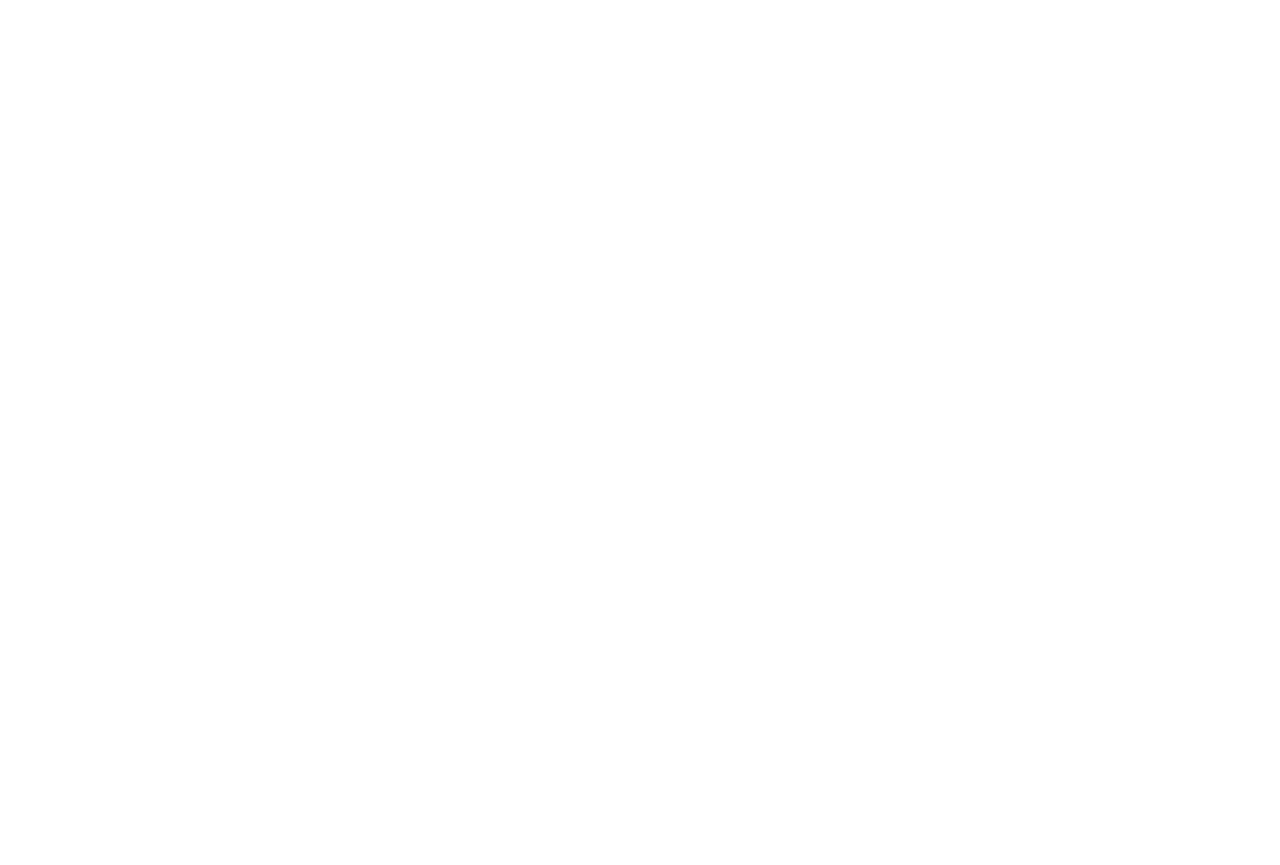
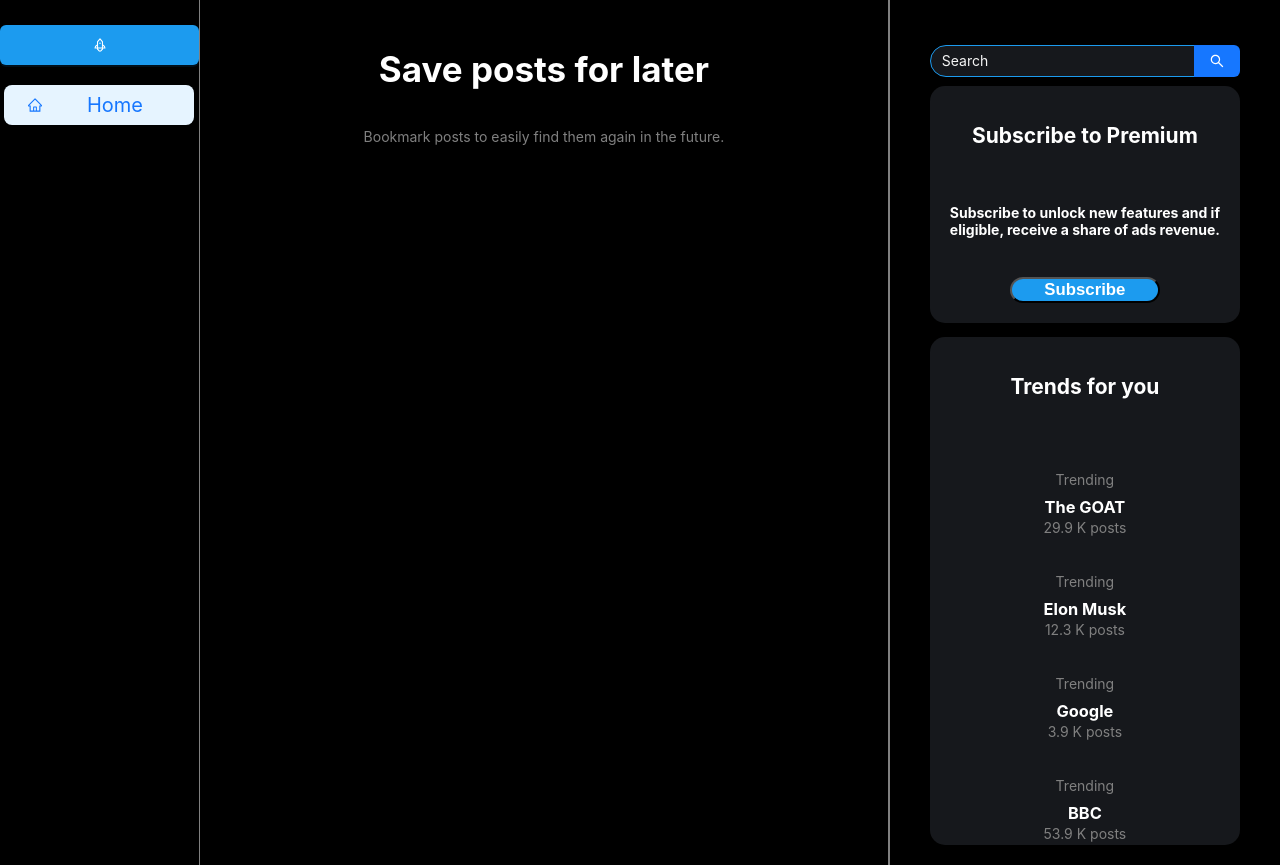
Before and after one commit to MussaShaukenov/KBTU-project, a React (Create React App) app: page /bookmarks in a window 1280 px wide. Before the commit this address had no page. Before the commit the page ends 800 px from the top, so only its background shows below. Built offline with nearby package versions, Linux system fonts and the light colour scheme.

Commit message:
feat: add PageNotFound

```diff
--- a/src/App.tsx
+++ b/src/App.tsx
@@ -3,11 +3,16 @@ import {BrowserRouter as Router, Route, Link, Routes} from "react-router-dom";
 import './App.css';
 import Registration from "./components/Registration/Registration";
 import Login from "./components/Login/Login";
-import MainPage from "./components/MainPage/MainPage";
+import LayoutContainer from "./components/MainPage/LayoutContainer";
 import InitialPage from "./components/InitialPage/InitialPage";
 import GithubLogin from "./components/GithubLogin/GithubLogin";
+import PageNotFound from "./components/PageNotFound/PageNotFound";
 import {ConfigProvider} from "antd";
 import enUS from 'antd/lib/locale/en_US';
+import Notifications from "./components/Notifications/Notifications";
+import Profile from "./components/Profile/Profile";
+import Bookmark from "./components/Bookmarks/Bookmark";
+import Community from "./components/Communities/Community";
 
 
 function App() {
@@ -18,9 +23,13 @@ function App() {
                 <Routes>
                     <Route path="/register" element={<Registration/>}/>
                     <Route path="/login" element={<Login/>}/>
-                    <Route path="/home" element={<MainPage/>}/>
                     <Route path="/" element={<InitialPage/>}/>
+                    <Route path="/notifications" element={<Notifications/>}/>
                     <Route path="/login/github" element={<GithubLogin/>}/>
+                    <Route path="/profile" element={<Profile/>}/>
+                    <Route path="/bookmarks" element={<Bookmark/>}/>
+                    <Route path="/communities" element={<Community/>}/>
+                    <Route path="*" element={<PageNotFound/>}/>
                 </Routes>
             </Router>
         </div>
--- a/src/components/Bookmarks/Bookmark.tsx
+++ b/src/components/Bookmarks/Bookmark.tsx
@@ -1,11 +1,14 @@
 import React from 'react';
 import "./Bookmark.scss"
+import LayoutContainer from "../MainPage/LayoutContainer";
 
 const Bookmark: React.FC = () => (
-    <div className="bookmark-container">
-        <div><h1>Save posts for later</h1></div>
-        <div><p>Bookmark posts to easily find them again in the future.</p></div>
-    </div>
+    <LayoutContainer>
+        <div className="bookmark-container">
+            <div><h1>Save posts for later</h1></div>
+            <div><p>Bookmark posts to easily find them again in the future.</p></div>
+        </div>
+    </LayoutContainer>
 );
 
 export default Bookmark;
--- a/src/components/Communities/Community.tsx
+++ b/src/components/Communities/Community.tsx
@@ -1,10 +1,15 @@
 import React from 'react';
 import "./Community.scss"
+import LayoutContainer from "../MainPage/LayoutContainer";
+
+
 const Community: React.FC = () => (
-    <div className="community-container">
-        <div><h1>You haven’t joined any Communities yet</h1></div>
-        <div><p>When you do, you’ll see their posts here.</p></div>
-    </div>
+    <LayoutContainer>
+        <div className="community-container">
+            <div><h1>You haven’t joined any Communities yet</h1></div>
+            <div><p>When you do, you’ll see their posts here.</p></div>
+        </div>
+    </LayoutContainer>
 );
 
 export default Community;
--- /dev/null
+++ b/src/components/MainPage/LayoutContainer.tsx
@@ -0,0 +1,33 @@
+import React, { ReactNode } from 'react';
+import { Layout, Space } from 'antd';
+import Navbar from "../Navbar/Navbar";
+import Sidebar from "../Sidebar/Sidebar";
+import Sider from "antd/es/layout/Sider";
+import {Content} from "antd/es/layout/layout";
+
+const contentStyle = {
+    paddingTop: 25,
+    minHeight: 120,
+    color: '#fff',
+    backgroundColor: 'black',
+};
+
+interface LayoutContainerProps {
+    children: ReactNode; // Define the type for children
+}
+
+const LayoutContainer: React.FC<LayoutContainerProps> = ({ children }) => (
+    <Space direction="vertical" style={{ width: '100%' }} size={[12, 48]}>
+        <Layout>
+            <Sider>
+                <Navbar />
+            </Sider>
+            <Layout>
+                <Content style={contentStyle}>{children}</Content>
+            </Layout>
+            <Sidebar />
+        </Layout>
+    </Space>
+);
+
+export default LayoutContainer;
--- a/src/components/Navbar/Navbar.tsx
+++ b/src/components/Navbar/Navbar.tsx
@@ -1,8 +1,7 @@
-import React, {useState} from 'react';
-import "./Navbar.scss"
+import React, { useState } from 'react';
+import { useNavigate } from 'react-router-dom'; // Import the useNavigate hook
+import './Navbar.scss';
 import {
-    MenuFoldOutlined,
-    MenuUnfoldOutlined,
     HomeOutlined,
     SearchOutlined,
     BellOutlined,
@@ -10,10 +9,10 @@ import {
     UserOutlined,
     SettingOutlined,
     BookOutlined,
-    RocketOutlined
+    RocketOutlined,
 } from '@ant-design/icons';
-import type {MenuProps} from 'antd';
-import {Button, Menu} from 'antd';
+import type { MenuProps } from 'antd';
+import { Button, Menu } from 'antd';
 
 type MenuItem = Required<MenuProps>['items'][number];
 
@@ -34,45 +33,57 @@ function getItem(
 }
 
 const items: MenuItem[] = [
-    getItem('Home', 'home', <HomeOutlined/>),
-    getItem('Explore', 'explore', <SearchOutlined/>),
-    getItem('Notifications', 'notifications', <BellOutlined/>),
-    getItem('Bookmarks', 'bookmarks', <BookOutlined/>),
-    getItem('Communities', 'communities', <UsergroupAddOutlined/>),
-    getItem('Premium', 'premium', <RocketOutlined/>),
-    getItem('Profile', 'profile', <UserOutlined/>),
-    getItem('Settings', 'Settings', <SettingOutlined/>),
-
+    getItem('Home', 'home', <HomeOutlined />),
+    getItem('Explore', 'explore', <SearchOutlined />),
+    getItem('Notifications', 'notifications', <BellOutlined />),
+    getItem('Bookmarks', 'bookmarks', <BookOutlined />),
+    getItem('Communities', 'communities', <UsergroupAddOutlined />),
+    getItem('Premium', 'premium', <RocketOutlined />),
+    getItem('Profile', 'profile', <UserOutlined />),
+    getItem('Settings', 'settings', <SettingOutlined />), // Corrected the key for 'Settings'
 ];
 
 const Navbar: React.FC = () => {
     const [collapsed, setCollapsed] = useState(false);
+    const navigate = useNavigate(); // Initialize the useNavigate hook
 
     const toggleCollapsed = () => {
         setCollapsed(!collapsed);
     };
 
+    // Function to navigate to the selected route
+    const navigateToRoute = (route: string) => {
+        navigate(route);
+    };
+
     return (
         <div className="full-height-navbar">
-            <Button type="primary" onClick={toggleCollapsed} style={{
-                marginBottom: 16,
-                background: "#1c9bef",
-                height: "5vh",
-            }}>
-                {collapsed ? <RocketOutlined/> : <RocketOutlined/>}
+            <Button
+                type="primary"
+                onClick={toggleCollapsed}
+                style={{
+                    marginBottom: 16,
+                    background: '#1c9bef',
+                    height: '5vh',
+                }}
+            >
+                {collapsed ? <RocketOutlined /> : <RocketOutlined />}
             </Button>
             <Menu
-                defaultSelectedKeys={['1']}
+                defaultSelectedKeys={['home']} // Set the default selected key to 'home'
                 defaultOpenKeys={['sub1']}
                 style={{
                     fontSize: 20,
-                    backgroundColor: "black",
-                    color: "white",
+                    backgroundColor: 'black',
+                    color: 'white',
                 }}
-
                 mode="inline"
                 inlineCollapsed={collapsed}
                 items={items}
+                onSelect={({ key }) => {
+                    // When a menu item is selected, navigate to the corresponding route
+                    navigateToRoute(`/${key}`);
+                }}
             />
         </div>
     );
--- a/src/components/Notifications/Notifications.tsx
+++ b/src/components/Notifications/Notifications.tsx
@@ -1,5 +1,6 @@
 import React, { useState } from 'react';
 import "./Notifications.scss";
+import LayoutContainer from "../MainPage/LayoutContainer";
 
 const Notifications: React.FC = () => {
     const [activeTab, setActiveTab] = useState("All");
@@ -9,7 +10,7 @@ const Notifications: React.FC = () => {
     };
 
     return (
-        <>
+        <LayoutContainer>
             <h2>Notifications</h2>
             <div className="notification-container">
                 <div
@@ -51,7 +52,7 @@ const Notifications: React.FC = () => {
                 <div><img src="https://akm-img-a-in.tosshub.com/businesstoday/images/story/202307/x_twitter-sixteen_nine.jpg" alt=""/></div>
                 <div><p>There was a login to your account @MThemussa from a new device on 10 окт. 2023 г.. Review it now.</p></div>
             </div>
-        </>
+        </LayoutContainer>
     );
 };
 
--- /dev/null
+++ b/src/components/PageNotFound/PageNotFound.tsx
@@ -0,0 +1,26 @@
+import React from 'react';
+import { useNavigate } from 'react-router-dom';
+import { Result, Button } from 'antd';
+
+const PageNotFound: React.FC = () => {
+    const navigate = useNavigate(); // Initialize the useNavigate hook
+
+    const handleBackHome = () => {
+        navigate('/home'); // Navigate to the '/home' URL
+    };
+
+    return (
+        <Result
+            status="404"
+            title="404"
+            subTitle="Sorry, the page you visited does not exist."
+            extra={
+                <Button type="primary" onClick={handleBackHome}>
+                    Back Home
+                </Button>
+            }
+        />
+    );
+};
+
+export default PageNotFound;
--- a/src/components/Profile/Profile.tsx
+++ b/src/components/Profile/Profile.tsx
@@ -3,7 +3,7 @@ import "./Profile.scss"
 import { ArrowLeftOutlined, CalendarOutlined} from '@ant-design/icons';
 import {Tabs} from "antd";
 import type { TabsProps } from 'antd';
-
+import LayoutContainer from "../MainPage/LayoutContainer";
 const onChange = (key: string) => {
     console.log(key);
 };
@@ -37,6 +37,7 @@ const items: TabsProps['items'] = [
 ];
 
 const Profile: React.FC = () => (
+    <LayoutContainer>
         <div className="profile-container">
             <div className="profile-return">
                 <div><ArrowLeftOutlined /></div>
@@ -46,7 +47,6 @@ const Profile: React.FC = () => (
                 </div>
             </div>
             <div className="profile-main">
-            {/*<div className="profile-background"></div>*/}
                 <div className="profile-avatar"></div>
                 <div><h3>Mussa Shaukenov (themussa)</h3></div>
                 <div>@MThemussa</div>
@@ -60,6 +60,7 @@ const Profile: React.FC = () => (
                 </div>
             </div>
         </div>
+    </LayoutContainer>
 );
 
 export default Profile;
--- a/src/components/Sidebar/Sidebar.scss
+++ b/src/components/Sidebar/Sidebar.scss
@@ -2,6 +2,7 @@ $gray: #16181C;
 $blue: #1c9bef;
 
 .full-height-sidebar {
+  color: white;
   display: flex;
   flex-direction: row;
   justify-content: center;
--- a/src/components/Sidebar/Sidebar.tsx
+++ b/src/components/Sidebar/Sidebar.tsx
@@ -1,16 +1,12 @@
-import React, {useState} from 'react';
-import {Button, Input, Space} from 'antd';
-import {MoreOutlined} from '@ant-design/icons';
+import React from 'react';
+import {Input} from 'antd';
 import {SearchProps} from "antd/lib/input";
 import "./Sidebar.scss"
-import {SizeType} from "antd/lib/config-provider/SizeContext";
 
 const {Search} = Input;
 const onSearch: SearchProps['onSearch'] = (value, _e, info) => console.log(info?.source, value);
 
 const Sidebar: React.FC = () => {
-    const [size, setSize] = useState<SizeType>('large');
-
     return (
         <div className="full-height-sidebar">
             <div className="left-sidebar-container"></div>
```
Also changed, not shown: src/components/MainPage/MainPage.tsx (deleted, +0 -52 lines), src/components/MainPage/LayoutContainer.scss (renamed from src/components/MainPage/MainPage.scss). Lines whose indentation alone changed are shown as unchanged.
